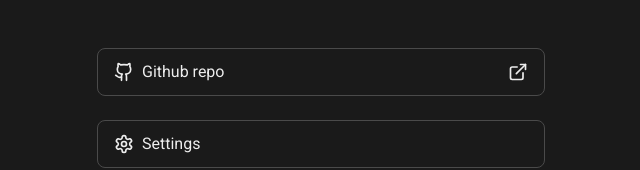
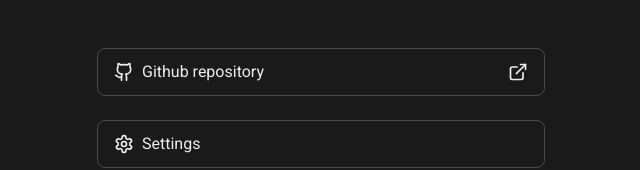
Before and after one commit to balzss/krater, a Next.js app: page / in a window 1280 px wide. Shown: the top 170 px of the page, without its empty margins (319-959 px from the left). Built offline with nearby package versions, Linux system fonts and the light colour scheme; no server answers.

Commit message:
update info

```diff
--- a/src/app/MainPageContent.tsx
+++ b/src/app/MainPageContent.tsx
@@ -37,7 +37,7 @@ export function MainPageContent() {
           href="https://github.com/balzss/krater"
           target="_blank"
         >
-          Github repo
+          Github repository
         </MenuItem>
 
         <MenuItem startIcon={Settings} href={`/settings`}>
```
Also changed, not shown: 1 other file (tests, documents, lock files or other folders).
